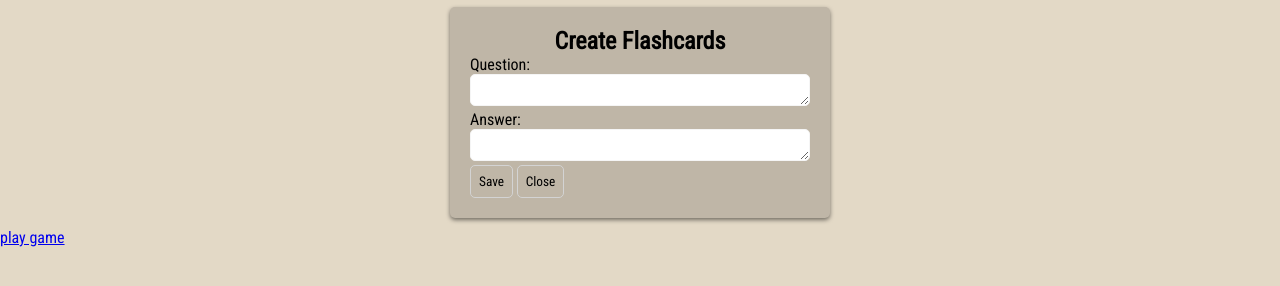
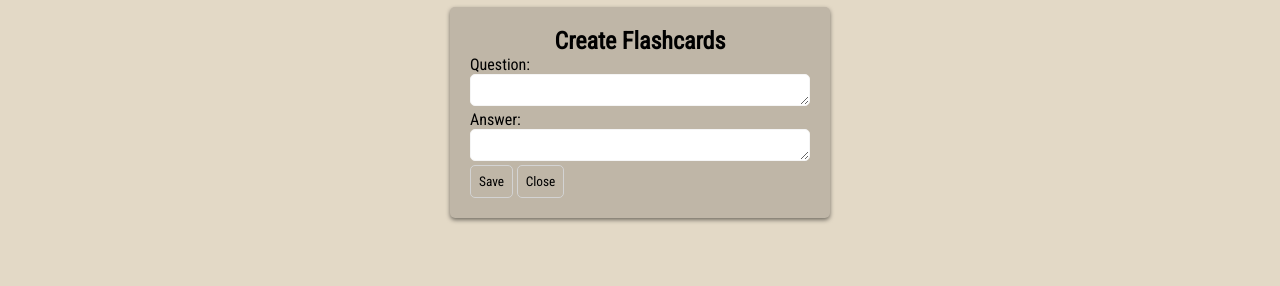
Before and after one commit to gauhiitg/boringflashcards, a plain HTML site: page index.html in a window 1280 px wide. Shown: the part 56-342 px from the top of the page. Drawn offline with Linux system fonts and the light colour scheme.

Commit message:
Update index.html

```diff
--- a/index.html
+++ b/index.html
@@ -38,7 +38,7 @@
     </div>
 </body>
 <div class="footer">
-    <footer><a href="game.html">play game</a></footer>
+
 </div>
 <script src="index.js"></script>
 </html>
```
